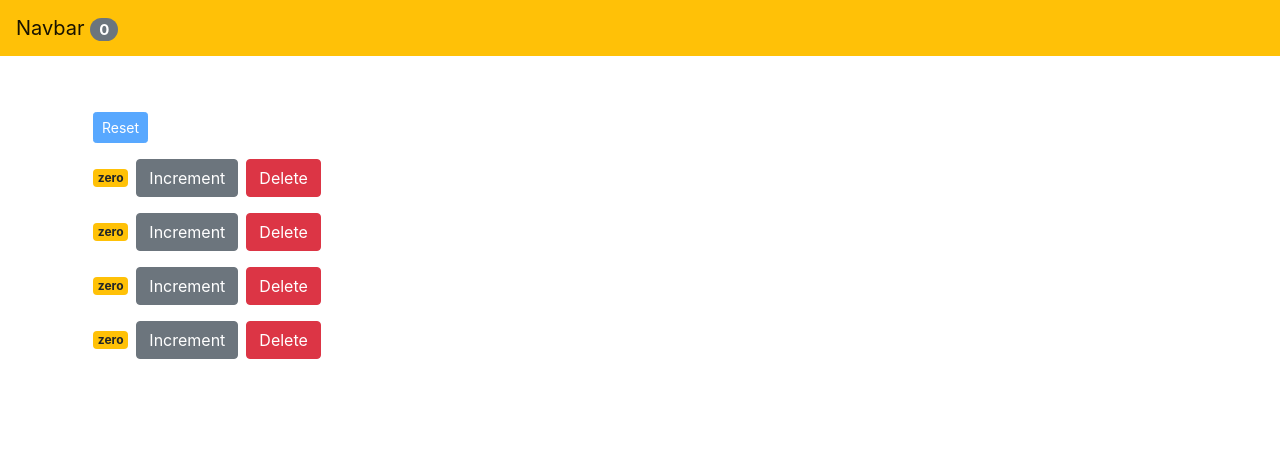
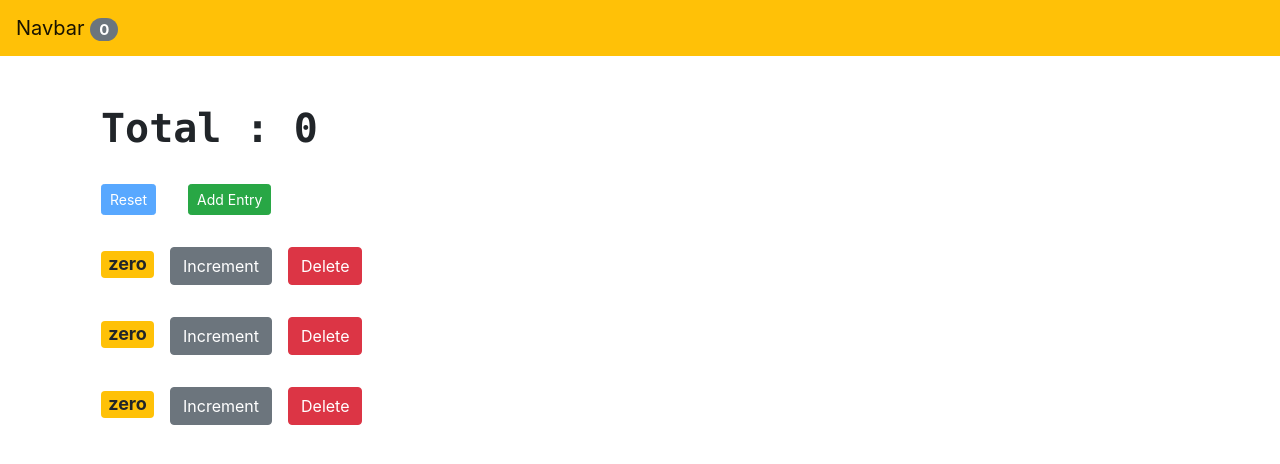
Before and after one commit to apriliandi246/bermain-dengan-ReactJs-season-2, a React (Create React App) app: page / in a window 1280 px wide. Shown: the top 464 px of the page. Built offline with nearby package versions, Linux system fonts and the light colour scheme.

Commit message:
add new entry / counter

```diff
--- a/src/App.js
+++ b/src/App.js
@@ -8,9 +8,9 @@ class App extends Component {
     counters: [
       { id: 1, value: 0 },
       { id: 2, value: 0 },
-      { id: 3, value: 0 },
-      { id: 4, value: 0 }
-    ]
+      { id: 3, value: 0 }
+    ],
+    total: 0
   }
 
   render() {
@@ -27,7 +27,9 @@ class App extends Component {
             onReset={this.handleReset}
             onIncrement={this.handleIncrement}
             onDelete={this.handleDelete}
+            addEntry={this.handleAddEntry}
             counters={this.state.counters}
+            total={this.state.total}
           />
         </main>
       </React.Fragment>
@@ -41,6 +43,7 @@ class App extends Component {
     counters[index] = { ...counter };
     counters[index].value++;
     this.setState({ counters: counters });
+    this.handleTotal();
   }
 
   handleReset = () => {
@@ -51,12 +54,39 @@ class App extends Component {
     });
 
     this.setState({ counters: counters });
+    this.setState({ total: 0 });
   }
 
   // mengubah state nya menjadi nilai yang tidak sama dengan id dari element yang mau dihapus
   handleDelete = (counterId) => {
     const counters = this.state.counters.filter(c => c.id !== counterId);
     this.setState({ counters: counters });
+
+    let total = 0;
+
+    counters.map(c => {
+      total += c.value;
+      return total;
+    });
+
+    this.setState({ total });
+  }
+
+  handleTotal = () => {
+    let total = 1;
+
+    this.state.counters.map(c => {
+      total += c.value;
+      return total;
+    });
+
+    this.setState({ total });
+  }
+
+  handleAddEntry = () => {
+    const counters = [...this.state.counters];
+    counters.push({ id: counters.length + 1, value: 0 });
+    this.setState({ counters });
   }
 }
 
--- a/src/components/counter.jsx
+++ b/src/components/counter.jsx
@@ -4,15 +4,15 @@ class Counter extends Component {
    render() {
       return (
          <div>
-            <span className={this.getBadgeClasses()}>{this.formatCount()}</span>
+            <span className={this.getBadgeClasses()} style={{ fontSize: 18 }}>{this.formatCount()}</span>
             <button onClick={() => this.props.onIncrement(this.props.counter)} className="btn btn-secondary">Increment</button>
-            <button onClick={() => this.props.onDelete(this.props.counter.id)} className="btn btn-danger m-2">Delete</button>
+            <button onClick={() => this.props.onDelete(this.props.counter.id)} className="btn btn-danger m-3">Delete</button>
          </div>
       );
    }
 
    getBadgeClasses() {
-      let classes = "badge m-2 badge-";
+      let classes = "badge m-3 badge-";
       classes += (this.props.counter.value === 0) ? "warning" : "primary";
       return classes;
    }
--- a/src/components/counters.jsx
+++ b/src/components/counters.jsx
@@ -2,12 +2,18 @@ import React, { Component } from 'react';
 import Counter from './counter';
 
 class Counters extends Component {
+   state = {
+      total: 0
+   }
+
    render() {
-      const { onReset, counters, onDelete, onIncrement } = this.props;
+      const { onReset, counters, onDelete, onIncrement, total, addEntry } = this.props;
 
       return (
          <div>
-            <button onClick={onReset} className="button btn btn-primary btn-sm m-2" disabled={this.handleDisableButton()}>Reset</button>
+            <h1 className="m-3 text-monospace font-weight-bold">Total :  <span>{total}</span></h1>
+            <button onClick={onReset} className="button btn btn-primary btn-sm m-3" disabled={this.handleDisableButton()}>Reset</button>
+            <button onClick={addEntry} className="button btn btn-success btn-sm m-3">Add Entry</button>
             {
                counters.map(counter =>
                   <Counter
--- a/src/index.css
+++ /dev/null
@@ -1,13 +0,0 @@
-body {
-  margin: 0;
-  font-family: -apple-system, BlinkMacSystemFont, 'Segoe UI', 'Roboto', 'Oxygen',
-    'Ubuntu', 'Cantarell', 'Fira Sans', 'Droid Sans', 'Helvetica Neue',
-    sans-serif;
-  -webkit-font-smoothing: antialiased;
-  -moz-osx-font-smoothing: grayscale;
-}
-
-code {
-  font-family: source-code-pro, Menlo, Monaco, Consolas, 'Courier New',
-    monospace;
-}
--- a/src/index.js
+++ b/src/index.js
@@ -1,6 +1,5 @@
 import React from 'react';
 import ReactDOM from 'react-dom';
-import './index.css';
 import App from './App';
 import * as serviceWorker from './serviceWorker';
 import 'bootstrap/dist/css/bootstrap.css';
```
Also changed, not shown: src/App.css (deleted, +0 -38 lines), src/setupTests.js (deleted, +0 -5 lines), src/logo.svg (deleted), 1 other file (tests, documents, lock files or other folders).
